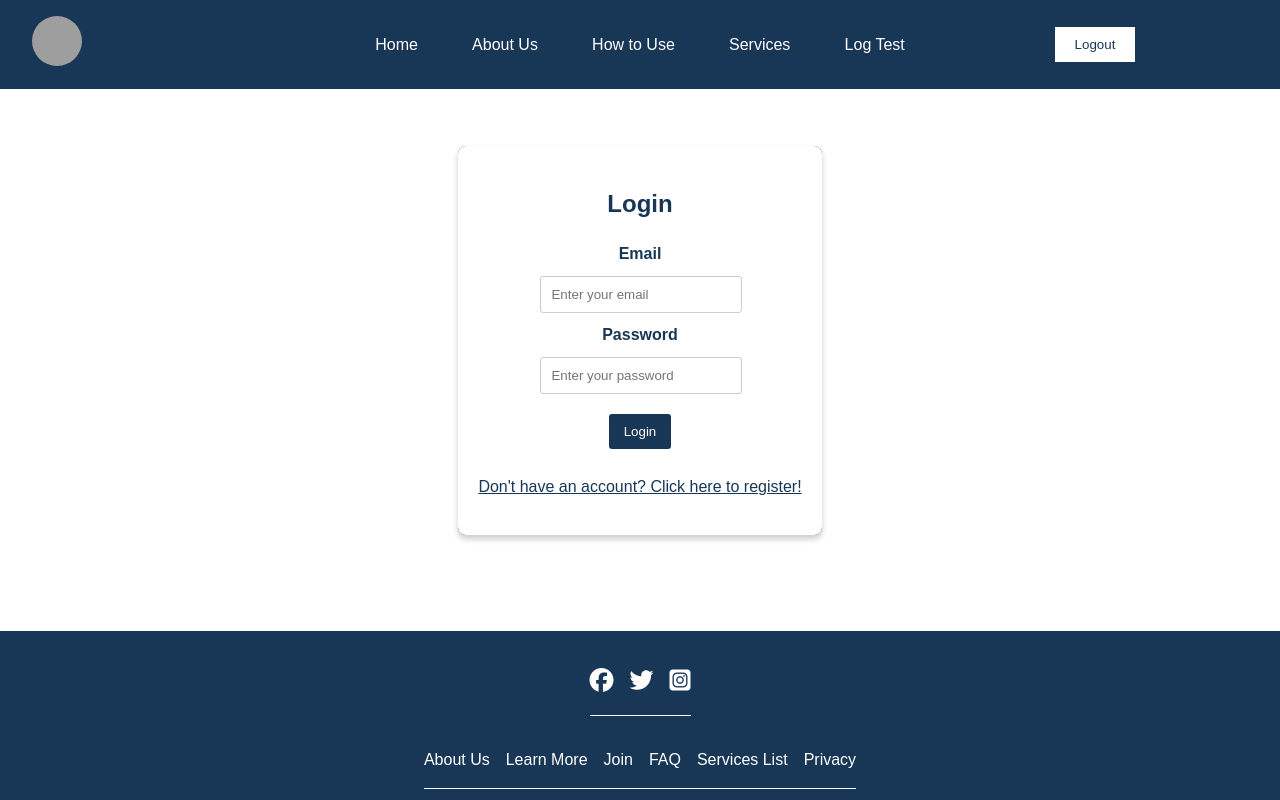
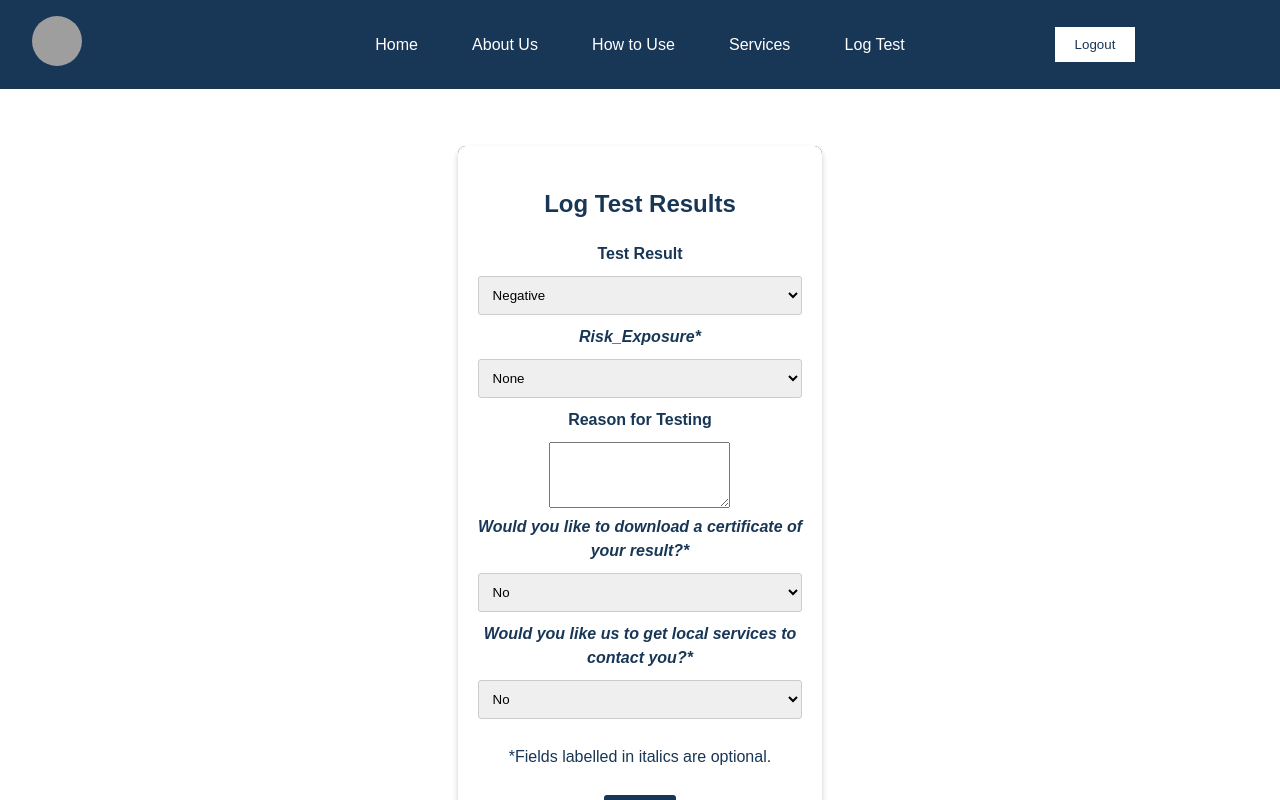
Before and after one commit to MaestroAshmin/Technology-Innovation-Project-fork, a React (Create React App) app in the folder front-end/: page /test in a window 1280 px wide. Before the commit this address led to /login. Shown: the top 800 px of the page. Built offline with nearby package versions, Linux system fonts and the light colour scheme; grey boxes are pictures that could not be loaded.

Commit message:
logTest integration
hooks logTest up with backend. added userid to user credentials in authprovider, as logtest api requires it. added a date generator to logtestcontroller to add test date to database.

```diff
--- a/front-end/src/Components/LogTestComp.jsx
+++ b/front-end/src/Components/LogTestComp.jsx
@@ -1,18 +1,19 @@
 import React, { useState, useEffect } from 'react';
 import { useAuth } from '../Context/AuthProvider';
 import { useNavigate } from 'react-router-dom';
+import axios from 'axios';
 
 function LogTest() {
+  //state management
+  const [testResult, setTestResult] = useState('negative');
+  const [riskExposure, setRiskExposure] = useState('none');
+  const [reasonForTest, setReasonForTest] = useState('');
+  const [receivePDF, setReceivePDF] = useState('no');
+  const [sendToServices, setSendToServices] = useState('no')
 
-//state management
-  const [testResult, setTestResult] = useState('negative');
-  const [testReason, setTestReason] = useState('none');
-  const [receivePDF, setReceivePDF] = useState('no');
-  const [sendToServices, setSendToServices] = useState('no');
+  const { user } = useAuth();
 
-  const { auth } = useAuth();
   const navigate = useNavigate();
-
 
   const handleTestResultChange = (e) => {
     setTestResult(e.target.value);
@@ -25,17 +26,49 @@ function LogTest() {
   const handleSendToServicesChange = (e) => {
     setSendToServices(e.target.value);
   };
-  const handleTestReasonChange = (e) => {
-    setTestReason(e.target.value);
+
+  const handleRiskExposureChange = (e) => {
+    setRiskExposure(e.target.value);
   };
 
-  const handleSubmit = (e) => {
-    e.preventDefault();
+  const handleReasonForTestChange = (e) => {
+    setReasonForTest(e.target.value);
   };
 
+  //state to track form submission status
+  const [submitted, setSubmitted] = useState(false);
+  const [submissionError, setSubmissionError] = useState(false);
 
+  //sends to server
+  const handleSubmit = async (e) => {
+    e.preventDefault();
 
-  const reasonOptions = [
+    const formData = {
+      user_id: user.user_id,
+      test_result: testResult,
+      risk_exposure: riskExposure,
+      reason_for_test: reasonForTest,
+      recieve_pdf: receivePDF,
+      send_to_services: sendToServices,
+    };
+
+    try {
+      console.log('formData:', formData);
+
+      const response = await axios.post('http://127.0.0.1:8000/api/logTest', JSON.stringify(formData),
+      {headers: {
+        'Content-Type': 'application/json',
+      },
+      withCredentials: true,
+    });
+      console.log('Form data sent successfully:', response.data);
+      setSubmitted(true);
+    } catch (error) {
+      setSubmissionError(true);
+    }
+  };
+
+  const riskExposureOptions = [
     { value: 'none', label: 'None' },
     { value: 'unprotected_sex', label: 'Unprotected Sex' },
     { value: 'sharing_needles', label: 'Sharing Needles' },
@@ -46,13 +79,39 @@ function LogTest() {
   ];
 
   useEffect(() => {
-    // Check if the user is not authenticated and navigate to the login page
-    if (!auth) {
+    //check if the user is not authenticated and navigate to the login page
+    if (!user) {
       navigate('/login');
     }
-  }, [auth, navigate]);
+  }, [user, navigate]);
 
-  //returns test logging form
+  //render the success message if the form is submitted successfully
+  if (submitted) {
+    return (
+      <div className="layout">
+        <div className="container">
+          <div className="form">
+            <h2>Test Results Submitted Successfully</h2>
+          </div>
+        </div>
+      </div>
+    );
+  }
+
+  //render the error message if there was a submission error
+  if (submissionError) {
+    return (
+      <div className="layout">
+        <div className="container">
+          <div className="form">
+            <h2>Something went wrong! Please try again later.</h2>
+          </div>
+        </div>
+      </div>
+    );
+  }
+
+  //render the form if it hasn't been submitted or if there's no submission error
   return (
     <div className="layout">
       <div className="container">
@@ -74,22 +133,33 @@ function LogTest() {
               </select>
             </div>
             <div className="form-group">
-              <label htmlFor="reasonForTesting" className='form-field-optional'>Reason for Testing*</label>
+              <label htmlFor="risk_exposure" className='form-field-optional'>Risk_Exposure*</label>
               <select
-                id="reasonForTesting"
-                name="reasonForTesting"
-                value={testReason}
-                onChange={handleTestReasonChange}
+                id="risk_exposure"
+                name="risk_exposure"
+                value={riskExposure}
+                onChange={handleRiskExposureChange}
                 className="form-input"
               >
-                {reasonOptions.map(option => (
+                {riskExposureOptions.map(option => (
                   <option key={option.value} value={option.value}>{option.label}</option>
                 ))}
               </select>
             </div>
             <div className="form-group">
-              <label htmlFor="receivePDF" className='form-field-optional'>Would you like to download a
-certificate of your result?*</label>
+              <label htmlFor="reasonForTest">Reason for Testing</label>
+              <textarea
+                id="reasonForTest"
+                name="reasonForTest"
+                value={reasonForTest}
+                onChange={handleReasonForTestChange}
+                className="form-input"
+                rows="4"
+              ></textarea>
+            </div>
+
+            <div className="form-group">
+              <label htmlFor="receivePDF" className='form-field-optional'>Would you like to download a certificate of your result?*</label>
               <select
                 id="receivePDF"
                 name="receivePDF"
@@ -102,8 +172,7 @@ certificate of your result?*</label>
               </select>
             </div>
             <div className="form-group">
-              <label htmlFor="sendToServices" className='form-field-optional'>Would you like us to get local
-services to contact you?*</label>
+              <label htmlFor="sendToServices" className='form-field-optional'>Would you like us to get local services to contact you?*</label>
               <select
                 id="sendToServices"
                 name="sendToServices"
--- a/front-end/src/Components/LoginComp.jsx
+++ b/front-end/src/Components/LoginComp.jsx
@@ -37,7 +37,7 @@ function Login() {
       //check login success
       if (response.data.status) {
         //if successful, call AuthProvider login function
-        login(response.data.token, response.data.user.postcode);
+        login(response.data.token, response.data.user.postcode, response.data.user.user_id);
         setSuccess(true);
         //routes to test logging page
         navigate('/test');
--- a/front-end/src/Context/AuthProvider.js
+++ b/front-end/src/Context/AuthProvider.js
@@ -9,28 +9,31 @@ export const useAuth = () => {
 };
 
 export const AuthProvider = ({ children }) => {
-  const [user, setUser] = useState({token: null, postcode: null});
+  const [user, setUser] = useState({ token: null, postcode: null, user_id: null });
   const [auth, setAuth] = useState(false);
 
   useEffect(() => {
     const token = localStorage.getItem('authToken');
     const postcode = localStorage.getItem('userPostcode');
+    const user_id = localStorage.getItem('userId')
     if (token) {
-      setUser({ token, postcode });
+      setUser({ token, postcode , user_id});
       setAuth(true);
     }
   }, []);
 
-  const login = (token, postcode) => {
+  const login = (token, postcode, user_id) => {
     localStorage.setItem('authToken', token);
     localStorage.setItem('userPostcode', postcode);
-    setUser({ token });
+    localStorage.setItem('userId', user_id);
+    setUser({ token, postcode, user_id });
     setAuth(true);
   };
 
   const logout = () => {
     localStorage.removeItem('authToken');
     localStorage.removeItem('userPostcode');
+    localStorage.removeItem('userId');
     setUser(null);
     setAuth(false);
   };
```
Also changed, not shown: 1 other file (tests, documents, lock files or other folders).
